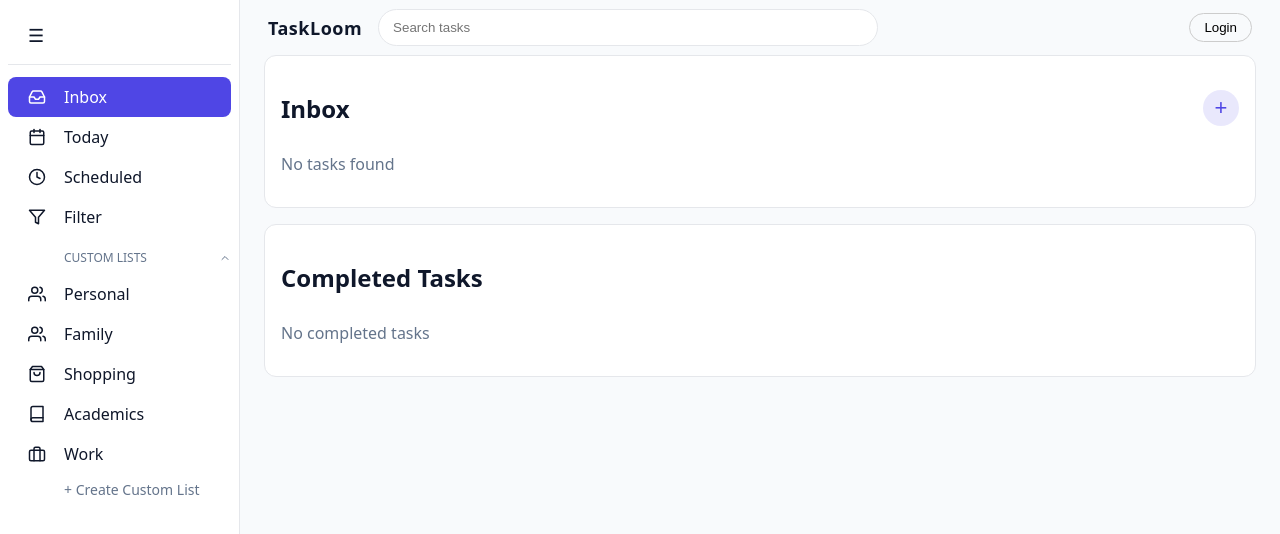
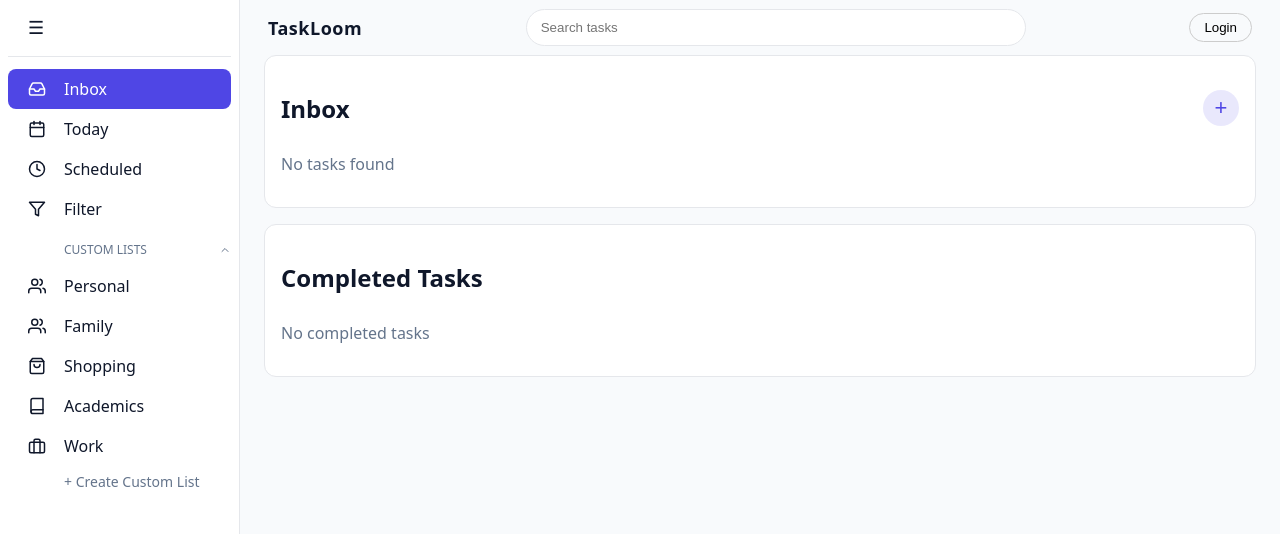
Before and after one commit to sukantadutta2003-tech/Task-Manager, a React (Create React App) app: page / in a window 1280 px wide. Shown: the top 534 px of the page. Built offline with nearby package versions, Linux system fonts and the light colour scheme.

Commit message:
Minor changes

```diff
--- a/src/styles/app.css
+++ b/src/styles/app.css
@@ -20,7 +20,7 @@ body {
   width: 240px;
   background: var(--card);
   border-right: 1px solid var(--border);
-  padding: 16px 8px;
+  padding: 8px 8px;
   overflow: hidden;
   transition: width 0.25s ease;
 }
@@ -304,7 +304,7 @@ body {
 .topbar-center {
   flex: 1;
   display: flex;
-  justify-content: flex-left;
+  justify-content: center;
 }
 
 /* Right login button */
```
